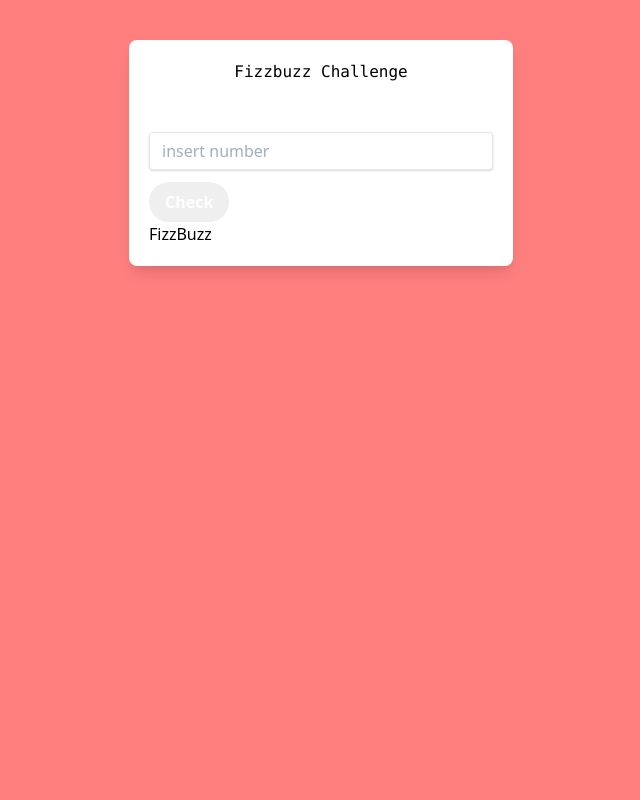
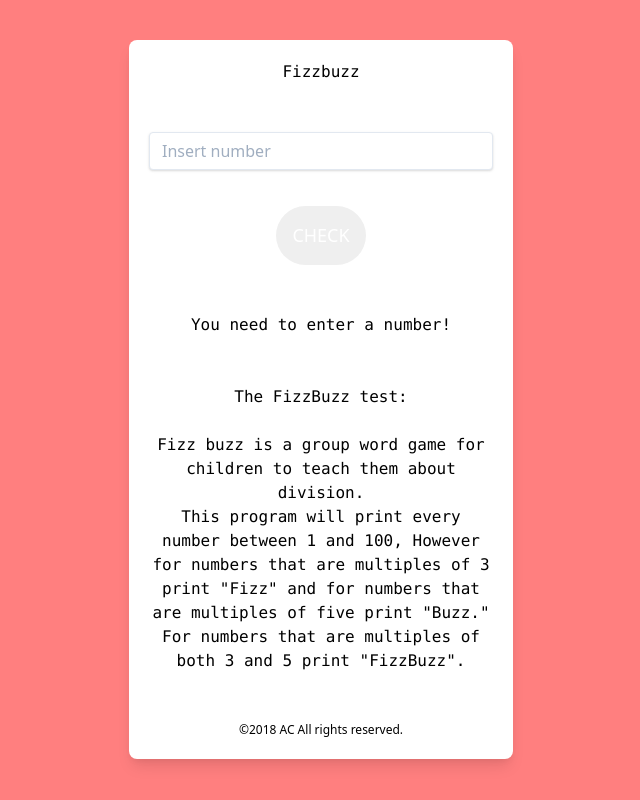
Before and after one commit to angiecstn/fizzbuzz_js_angelica, a website: page index.html in a window 1280 px wide. Both pictures are taken after a click on the input "Check". Shown: the whole page, without its empty margins (319-959 px from the left). Drawn offline with nearby package versions, Linux system fonts and the light colour scheme.

Commit message:
fixed bug button cannot be clicked when undefined value

```diff
--- a/index.html
+++ b/index.html
@@ -10,23 +10,34 @@
 </head>
 <body style="background-color:rgba(255,0,0,0.5);">
     <div class="wrapper container bg-white mx-auto max-w-sm shadow-lg rounded-lg overflow-hidden align-content: center;">
-    <h1 class= "text-center font-mono">Fizzbuzz Challenge</h1> </br></br>
-    <input class= "shadow appearance-none border border-red rounded w-full py-2 px-3 text-grey-darker mb-3 leading-tight focus:outline-none focus:shadow-outline" type="text" placeholder="insert number" type="text" id="value">
-    <input class= "bg-blue hover:bg-blue-dark text-white font-bold py-2 px-4 rounded-full content-center" type="submit" value="Check" id="button">
-    <div id="display_answer"></div>
-</body>
-<script src="src/js/fizz-buzz.js"></script>
+    <h1 class= "text-center font-mono">Fizzbuzz </h1> </br></br>
+    <input class= "shadow appearance-none border border-red rounded w-full py-2 px-3 text-grey-darker mb-3 leading-tight focus:outline-none focus:shadow-outline" type="text" placeholder="Insert number" type="text" id="value"> </br> </br>
+    <input class= "form-control block bg-teal hover:bg-teal-dark text-white uppercase text-lg mx-auto p-4 rounded-full" type="submit" value="Check" id="button">   </br> </br>
+    <div class= "text-center font-mono" id="display_answer"></div>
+    <div> </br> </br>
+        <p class="text-center font-mono">The FizzBuzz test:</br></br>
+                Fizz buzz is a group word game for children to teach them about division. </br> This program will print every number between 1 and 100, However for numbers that are multiples of 3 print "Fizz" and for numbers that are multiples of five print "Buzz."   For numbers that are multiples of both 3 and 5 print "FizzBuzz". </p>
+    </div> </br> </br>
+    <p class="text-center text-grey text-xs">
+            ©2018 AC All rights reserved. </p>
             <script>
                 document.addEventListener('DOMContentLoaded', () => {
                     let button = document.getElementById('button')
                     let displayDiv = document.getElementById('display_answer')
-            button.addEventListener('click', () =>{
+                    button.addEventListener('click', (btn) =>{
                         let value = document.getElementById('value').value
+                        if (!value) {
+                            displayDiv.innerHTML = "You need to enter a number!";
+                            return;
+                        }
                         let fizzBuzz = new FizzBuzz
                         let result = fizzBuzz.check(value)
                         displayDiv.innerHTML = result;
                     })
                 })
             </script>
+</body>
+<script src="src/js/fizz-buzz.js"></script>
+
     </div>
 </html>
```
Also changed, not shown: README.md. Lines whose indentation alone changed are shown as unchanged.
